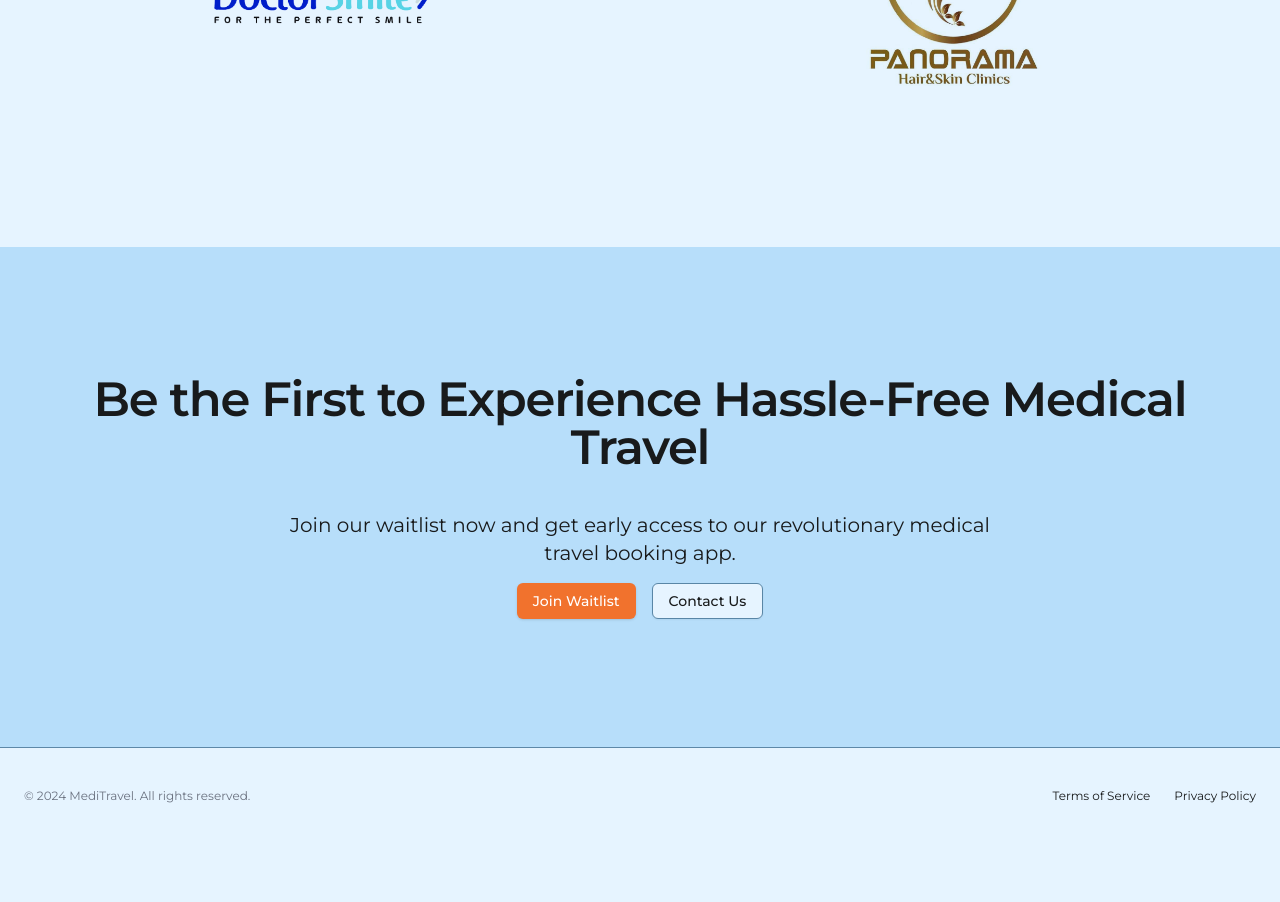
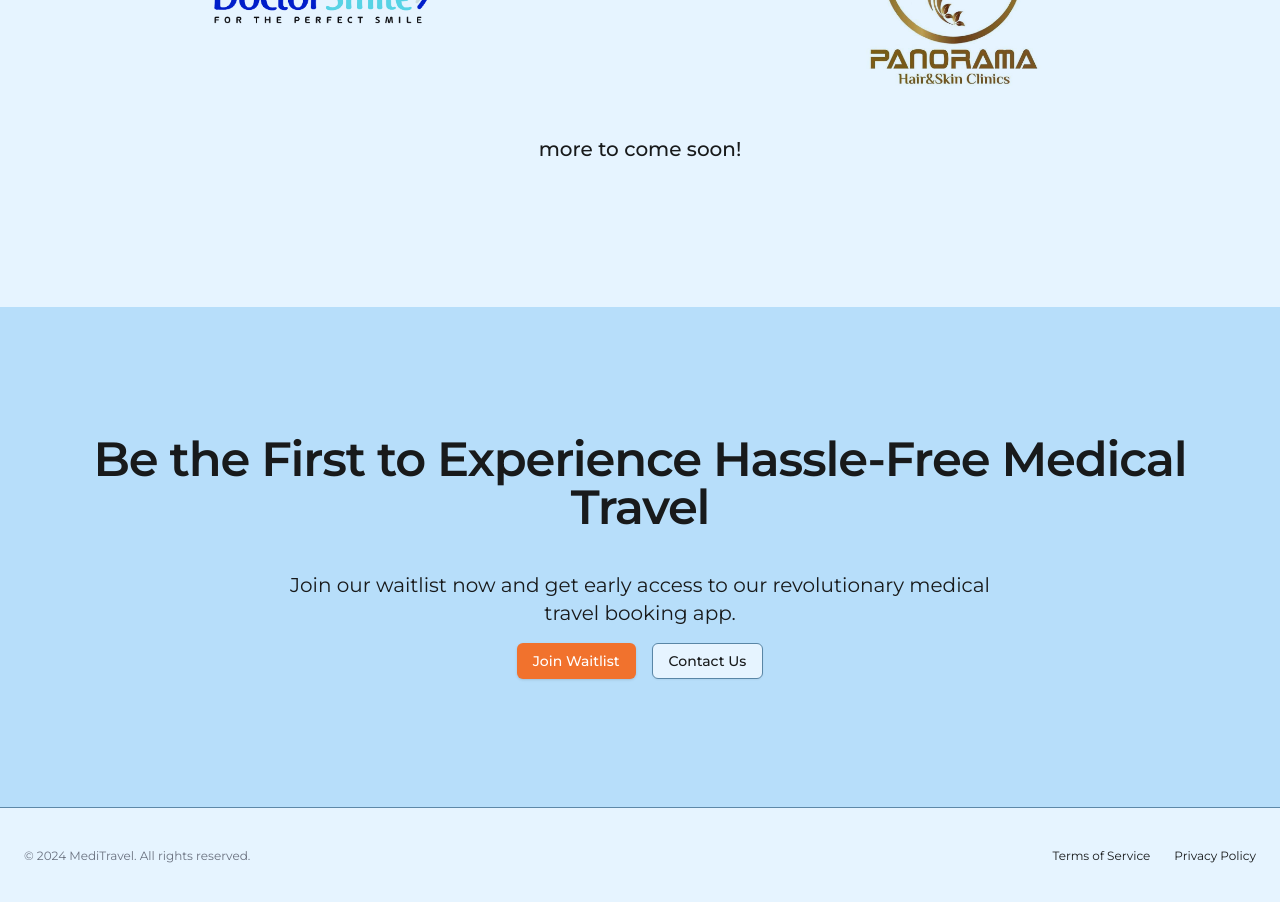
Before and after one commit to GlobalMedicalAdvisors/landing, a Next.js app: page / in a window 1280 px wide. Shown: the part 3220-4122 px from the top of the page. Before the commit the page ends 4064 px from the top, so only its background shows below. Built offline with nearby package versions, Linux system fonts and the light colour scheme.

Commit message:
add missing text

```diff
--- a/src/app/page.tsx
+++ b/src/app/page.tsx
@@ -6,7 +6,6 @@ import {
   Phone,
   Ticket,
   UserCircle,
-  Mail,
   Bell,
   FileText,
   List,
@@ -204,6 +203,9 @@ export default function LandingPage() {
                 />
               </Link>
             </div>
+            <p className="text-center text-xl font-medium">
+              more to come soon!
+            </p>
           </div>
         </section>
         {/* TBD: Testimonial */}
```
